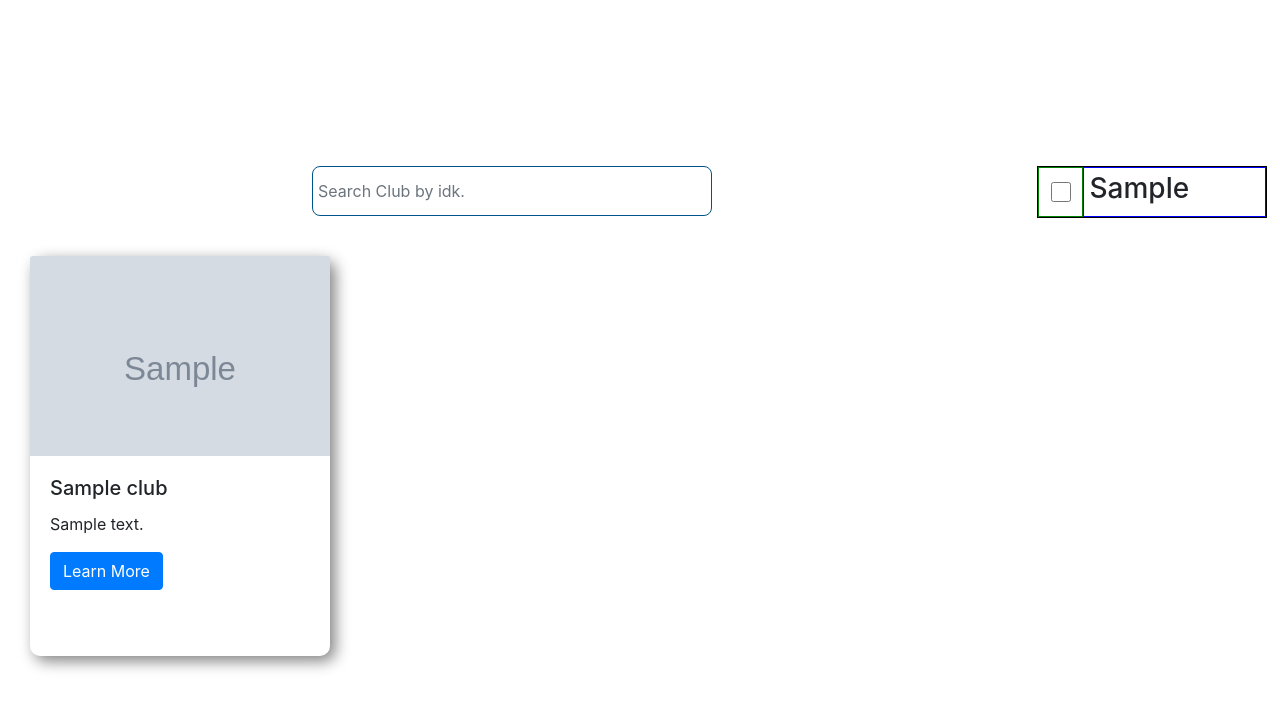
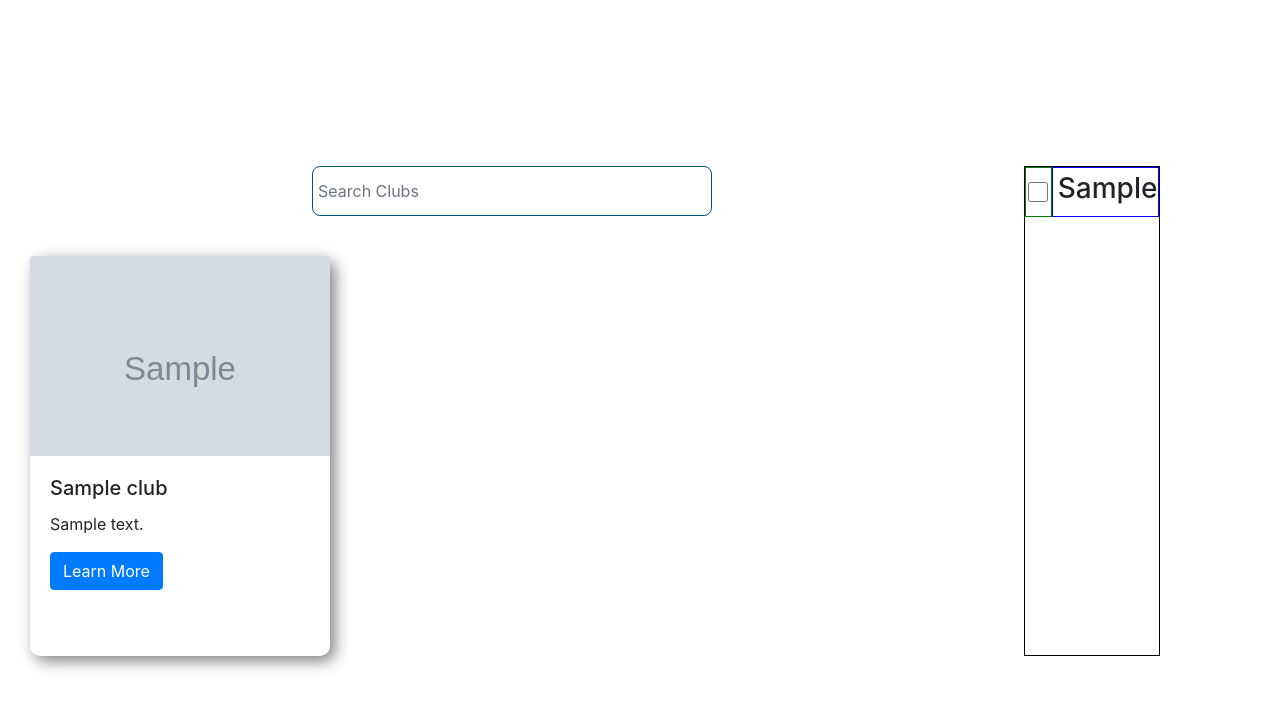
Before and after one commit to Aydinm1/ClubNav, a Django app: page / in a window 1280 px wide. Shown: the top 709 px of the page. Run offline with Django 4.2, Linux system fonts and the light colour scheme; tables that the repository leaves empty hold one stand-in row (values such as "Sample post"); grey boxes marked "Sample" are stand-in pictures.

Commit message:
[Legacy commit squashed]

```diff
--- a/clubsite/list/static/styles.css
+++ b/clubsite/list/static/styles.css
@@ -14,12 +14,6 @@ h1{
     align-self: center;
     justify-content: center;
     margin-bottom: .5%;
-}
-
-#filter {
-    width:18%;
-    height:100%;
-    margin-left: 1%;
 }
 
 #searchDown{
--- a/clubsite/list/templates/index.html
+++ b/clubsite/list/templates/index.html
@@ -16,7 +16,7 @@
                 <div id="topMid">
                     <div id="searchContainer">
                         <div id = "searchbar">
-                            <input type="text" id="myFilter" class="form-control" onkeyup="myFunction()" placeholder="Search Club by idk.">
+                            <input type="text" id="myFilter" class="form-control" onkeyup="myFunction()" placeholder="Search Clubs">
                         </div>
                     </div>
                 </div>
```
